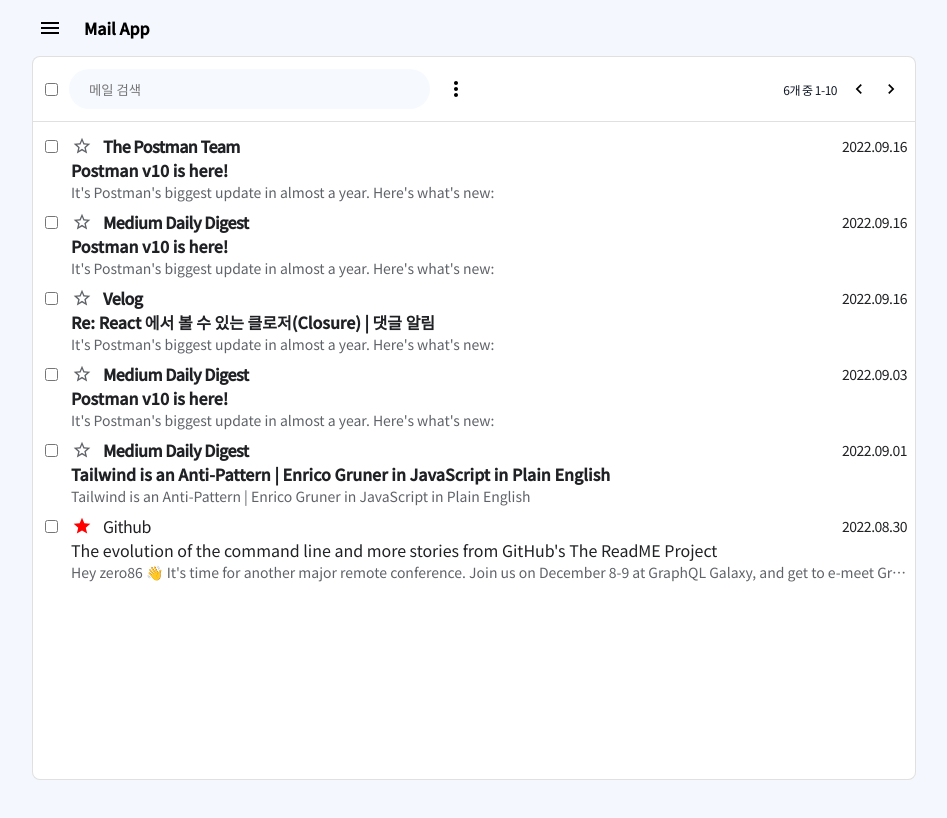
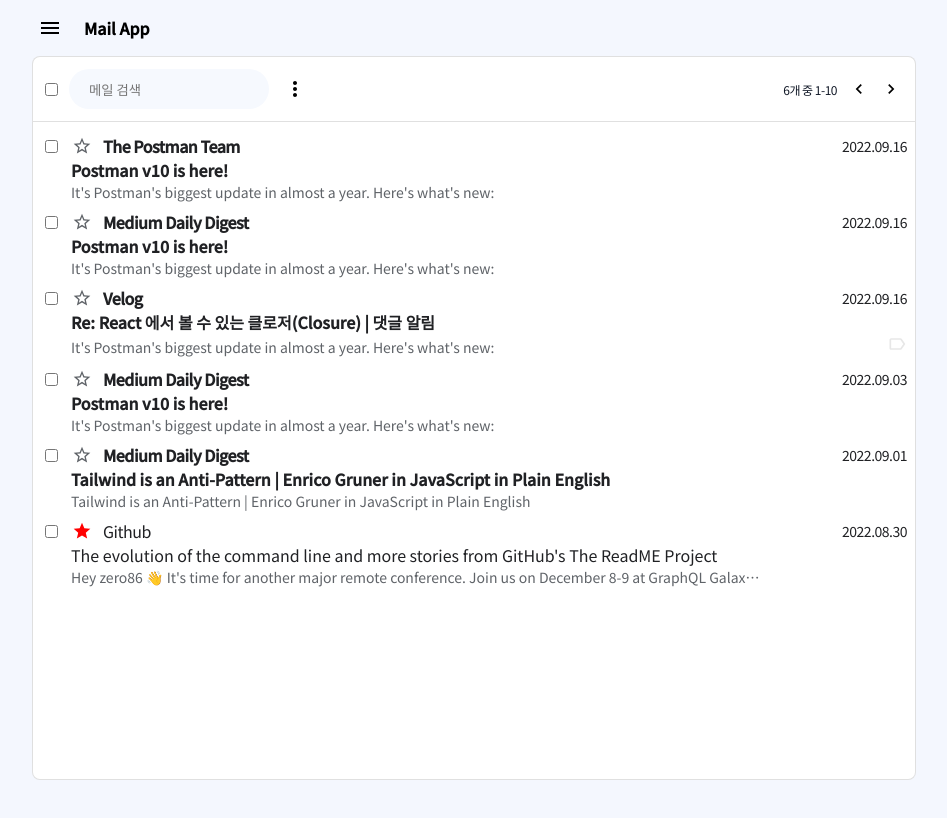
Before and after one commit to katanazero86/react-mail, a React (Vite) app: page /mail/inbox in a window 1280 px wide. Shown: the top 818 px of the page, without its empty margins (166-1113 px from the left). Built offline with nearby package versions, Linux system fonts and the light colour scheme.

Commit message:
[컴포넌트 작성]
- 라벨부분 작업

```diff
--- a/src/components/Drawer/index.tsx
+++ b/src/components/Drawer/index.tsx
@@ -1,19 +1,19 @@
 import { ComponentPropsWithoutRef, MouseEvent, useEffect, useState } from 'react';
 import { useNavigate, useParams } from 'react-router-dom';
-import { useSetRecoilState } from 'recoil';
-import { checkedMailAtom } from '../../store/mail';
+import { useRecoilValue, useSetRecoilState } from 'recoil';
+import { checkedMailAtom, getLabels, labelsAtom } from '../../store/mail';
 import styled from '@emotion/styled';
 import { v4 as uuidv4 } from 'uuid';
+import Button from '../Forms/Button';
+import Label from '../Icons/Label';
+import ComposeMailModal from '../Modals/ComposeMailModal';
+import LabelModal from '../Modals/LabelModal';
 import MailOutlinedIcon from '@mui/icons-material/MailOutlined';
 import SendOutlinedIcon from '@mui/icons-material/SendOutlined';
 import StarBorderOutlinedIcon from '@mui/icons-material/StarBorderOutlined';
 import InfoOutlinedIcon from '@mui/icons-material/InfoOutlined';
 import DeleteOutlineOutlinedIcon from '@mui/icons-material/DeleteOutlineOutlined';
 import AddIcon from '@mui/icons-material/Add';
-import Button from '../Forms/Button';
-import Label from '../Icons/Label';
-import ComposeMailModal from '../Modals/ComposeMailModal';
-import LabelModal from '../Modals/LabelModal';
 
 const DrawerStyled = styled.nav<Partial<DrawerProps>>`
   background-color: rgba(0, 0, 0, 0.5);
@@ -140,13 +140,8 @@
   };
 
   const [editLabel, setEditLabel] = useState({ isEdit: false, targetLabel: undefined });
-  const [labels, setLabels] = useState<typeof labelsDummy>([]);
-  useEffect(() => {
-    if (isOpen) {
-      // TODO : labels fetch
-      setLabels([...labelsDummy]);
-    }
-  }, [isOpen]);
+  const setLabels = useSetRecoilState(labelsAtom);
+  const labels = useRecoilValue(getLabels);
   const createLabel = (targetLabel: any) => {
     // TODO : create label fetch
     targetLabel.id = uuidv4();
@@ -229,17 +224,3 @@
     </>
   );
 }
-
-// Dummy
-const labelsDummy = [
-  {
-    id: 'label01',
-    name: 'Velog',
-    color: '#e7e7e7',
-  },
-  {
-    id: 'label02',
-    name: 'Test',
-    color: '#b6cff5',
-  },
-];
--- a/src/components/Grid/Row.tsx
+++ b/src/components/Grid/Row.tsx
@@ -3,7 +3,7 @@
 
 const RowStyled = styled.div<RowProps>`
   display: flex;
-  flex-flow: row wrap;
+  flex-flow: ${props => (props.noWrap ? 'row nowrap' : 'row wrap')};
   gap: ${props => props.rowGap !== undefined && props.rowGap * 8}px
     ${props => props.columnGap !== undefined && props.columnGap * 8}px;
   justify-content: ${props => props.justifyContent};
@@ -11,6 +11,7 @@
 `;
 
 interface RowProps {
+  noWrap?: boolean;
   children?: ReactNode;
   rowGap?: 0 | 1 | 2 | 3 | 4 | 5;
   columnGap?: 0 | 1 | 2 | 3 | 4 | 5;
@@ -18,9 +19,15 @@
   alignItems?: 'flex-start' | 'center' | 'flex-end' | 'stretch' | 'baseline';
 }
 
-export default function Row({ children, rowGap = 0, columnGap = 0, justifyContent, alignItems }: RowProps) {
+export default function Row({ noWrap, children, rowGap = 0, columnGap = 0, justifyContent, alignItems }: RowProps) {
   return (
-    <RowStyled rowGap={rowGap} columnGap={columnGap} justifyContent={justifyContent} alignItems={alignItems}>
+    <RowStyled
+      noWrap={noWrap}
+      rowGap={rowGap}
+      columnGap={columnGap}
+      justifyContent={justifyContent}
+      alignItems={alignItems}
+    >
       {children}
     </RowStyled>
   );
--- a/src/components/Mail/Detail/Body/index.tsx
+++ b/src/components/Mail/Detail/Body/index.tsx
@@ -1,7 +1,7 @@
 import { ChangeEvent, MouseEvent, useEffect, useState } from 'react';
 import { useParams } from 'react-router-dom';
 import { useRecoilValue } from 'recoil';
-import { mailListAtom } from '../../../../store/mail';
+import { getLabels, mailListAtom } from '../../../../store/mail';
 import styled from '@emotion/styled';
 import Row from '../../../Grid/Row';
 import RowItem from '../../../Grid/RowItem';
@@ -10,6 +10,7 @@
 import MenuItem from '../../../Menu/MenuItem';
 import Menu from '../../../Menu';
 import ComposeMailModal from '../../../Modals/ComposeMailModal';
+import Label from '../../../Icons/Label';
 
 const DetailBodyStyled = styled.section`
   flex-grow: 1;
@@ -20,6 +21,11 @@
   border: 1px solid rgba(0, 0, 0, 0.12);
   border-top: none;
   border-radius: 0 0 8px 8px;
+`;
+
+const MailLabelWrapStyled = styled.div`
+  padding-top: 20px;
+  padding-left: 20px;
 `;
 
 const MailTitleStyled = styled.h2`
@@ -82,6 +88,7 @@
 
 export default function DetailBody() {
   const { mailId } = useParams();
+  const labels = useRecoilValue(getLabels);
   const mailList = useRecoilValue(mailListAtom);
 
   // TODO : targetMail fetch & Read
@@ -129,7 +136,18 @@
     <>
       <DetailBodyStyled>
         <div>
-          <MailTitleStyled>{targetMail.title}</MailTitleStyled>
+          <Row alignItems="center" noWrap>
+            {targetMail.labelId !== null && (
+              <RowItem>
+                <MailLabelWrapStyled>
+                  <Label color={labels.find(label => label.id === targetMail.labelId)!.color} />
+                </MailLabelWrapStyled>
+              </RowItem>
+            )}
+            <RowItem>
+              <MailTitleStyled>{targetMail.title}</MailTitleStyled>
+            </RowItem>
+          </Row>
           <MailFromAndToWrapStyled>
             <Row alignItems="center">
               <RowItem xs={12}>
@@ -152,7 +170,7 @@
             </Row>
           </MailFromAndToWrapStyled>
           <MailActions>
-            <span className="icon-hover">
+            <span className="icon-hover" onClick={() => handleMenuItemClick('REPLY')}>
               <ReplyIcon />
             </span>
             <span className="icon-hover" onClick={handleMoreClick}>
--- a/src/components/Mail/Detail/Header/index.tsx
+++ b/src/components/Mail/Detail/Header/index.tsx
@@ -1,20 +1,18 @@
+import { useEffect } from 'react';
+import { useNavigate, useParams } from 'react-router-dom';
+import { useRecoilState } from 'recoil';
+import { mailListAtom } from '../../../../store/mail';
 import styled from '@emotion/styled';
 import RowItem from '../../../Grid/RowItem';
 import Row from '../../../Grid/Row';
+import Label from '../../../Icons/Label';
+import OutlineStar from '../../../Icons/OutlineStar';
+import Star from '../../../Icons/Star';
 import ArrowBackIcon from '@mui/icons-material/ArrowBack';
 import InfoOutlinedIcon from '@mui/icons-material/InfoOutlined';
 import DeleteOutlineOutlinedIcon from '@mui/icons-material/DeleteOutlineOutlined';
 import MarkAsUnreadOutlinedIcon from '@mui/icons-material/MarkAsUnreadOutlined';
-import MoreVertOutlinedIcon from '@mui/icons-material/MoreVertOutlined';
-import ChevronLeftIcon from '@mui/icons-material/ChevronLeft';
-import ChevronRightIcon from '@mui/icons-material/ChevronRight';
-import DeleteOutlineIcon from '@mui/icons-material/DeleteOutline';
-import Menu from '../../../Menu';
-import MenuItem from '../../../Menu/MenuItem';
-import Checkbox from '../../../Forms/Checkbox';
-import Label from '../../../Icons/Label';
-import OutlineStar from '../../../Icons/OutlineStar';
-import { useNavigate, useParams } from 'react-router-dom';
+import LabelMenu from '../../LabelMenu';
 
 const DetailHeaderStyled = styled.header`
   transition: box-shadow 300ms cubic-bezier(0.4, 0, 0.2, 1) 0ms;
@@ -28,14 +26,27 @@
   padding: 12px 8px;
 `;
 
-type FlagType = 'ALL_READ' | 'ALL_UNREAD' | 'ALL_STAR' | 'ALL_UN_STAR';
-type CheckedFlagType = 'UNREAD' | 'STAR' | 'UN_STAR' | 'SPAM' | 'UN_SPAM' | 'DELETE';
-
 const iconColor = { color: '#5f6368' };
 
 export default function DetailHeader() {
+  const navigate = useNavigate();
   const { mailId } = useParams();
-  const navigate = useNavigate();
+  const [mailList, setMailList] = useRecoilState(mailListAtom);
+  const targetMail = mailList.find(mail => String(mail.id) === mailId)!;
+
+  useEffect(() => {
+    setMailList(
+      mailList.map(mail => {
+        if (targetMail.id === mail.id) {
+          return {
+            ...mail,
+            isRead: true,
+          };
+        }
+        return mail;
+      })
+    );
+  }, []);
 
   const handleBackClick = () => {
     navigate(-1);
@@ -43,14 +54,79 @@
 
   const handleSpamClick = () => {
     // TODO : mail spam fetch
+    setMailList(
+      mailList.map(mail => {
+        if (targetMail.id === mail.id) {
+          return {
+            ...mail,
+            isSpam: true,
+          };
+        }
+        return mail;
+      })
+    );
+    handleBackClick();
   };
 
   const handleDeleteClick = () => {
     // TODO : mail delete fetch
+    setMailList(
+      mailList.map(mail => {
+        if (targetMail.id === mail.id) {
+          return {
+            ...mail,
+            isDelete: true,
+          };
+        }
+        return mail;
+      })
+    );
+    handleBackClick();
   };
 
   const handleUnReadClick = () => {
     // TODO : mail unread fetch
+    setMailList(
+      mailList.map(mail => {
+        if (targetMail.id === mail.id) {
+          return {
+            ...mail,
+            isRead: false,
+          };
+        }
+        return mail;
+      })
+    );
+    handleBackClick();
+  };
+
+  const handleStarClick = () => {
+    // TODO : mail star fetch
+    setMailList(
+      mailList.map(mail => {
+        if (targetMail.id === mail.id) {
+          return {
+            ...mail,
+            isStar: !mail.isStar,
+          };
+        }
+        return mail;
+      })
+    );
+  };
+
+  const handleLabelClick = (labelId: string) => {
+    setMailList(
+      mailList.map(mail => {
+        if (targetMail.id === mail.id) {
+          return {
+            ...mail,
+            labelId: labelId,
+          };
+        }
+        return mail;
+      })
+    );
   };
 
   return (
@@ -64,28 +140,26 @@
               </span>
             </RowItem>
             <RowItem>
-              <span className="icon-hover">
-                <InfoOutlinedIcon sx={iconColor} onClick={handleSpamClick} />
+              <span className="icon-hover" onClick={handleSpamClick}>
+                <InfoOutlinedIcon sx={iconColor} />
               </span>
             </RowItem>
             <RowItem>
-              <span className="icon-hover">
-                <DeleteOutlineOutlinedIcon sx={iconColor} onClick={handleDeleteClick} />
+              <span className="icon-hover" onClick={handleDeleteClick}>
+                <DeleteOutlineOutlinedIcon sx={iconColor} />
               </span>
             </RowItem>
             <RowItem>
-              <span className="icon-hover">
-                <MarkAsUnreadOutlinedIcon sx={iconColor} onClick={handleUnReadClick} />
+              <span className="icon-hover" onClick={handleUnReadClick}>
+                <MarkAsUnreadOutlinedIcon sx={iconColor} />
               </span>
             </RowItem>
             <RowItem>
-              <span className="icon-hover">
-                <Label color={iconColor.color} />
-              </span>
+              <LabelMenu color={iconColor.color} onClick={handleLabelClick} />
             </RowItem>
             <RowItem>
-              <span className="icon-hover">
-                <OutlineStar color={iconColor.color} />
+              <span className="icon-hover" onClick={handleStarClick}>
+                {targetMail.isStar ? <Star color="red" /> : <OutlineStar color={iconColor.color} />}
               </span>
             </RowItem>
           </Row>
--- /dev/null
+++ b/src/components/Mail/LabelMenu/index.tsx
@@ -0,0 +1,44 @@
+import { MouseEvent, useState } from 'react';
+import { useRecoilValue } from 'recoil';
+import { getLabels } from '../../../store/mail';
+import Label from '../../Icons/Label';
+import Menu from '../../Menu';
+import MenuItem from '../../Menu/MenuItem';
+
+interface LabelMenuProps {
+  onClick(labelId: string): void;
+  color?: string;
+}
+
+export default function LabelMenu({ color, onClick }: LabelMenuProps) {
+  const labels = useRecoilValue(getLabels);
+  const [labelAnchorEl, setLabelAnchorEl] = useState<HTMLSpanElement | null>(null);
+  const handleLabelIconClick = (e: MouseEvent<HTMLSpanElement>) => {
+    if (e.currentTarget instanceof HTMLSpanElement) setLabelAnchorEl(e.currentTarget);
+  };
+  const isLabelMenuOpen = Boolean(labelAnchorEl);
+  const handleLabelMenuClose = () => {
+    setLabelAnchorEl(null);
+  };
+
+  const handleMenuClick = (labelId: string) => {
+    onClick(labelId);
+    setLabelAnchorEl(null);
+  };
+
+  return (
+    <>
+      <span className="icon-hover" onClick={handleLabelIconClick}>
+        <Label color={color} />
+      </span>
+      <Menu isOpen={isLabelMenuOpen} anchorEl={labelAnchorEl} onClose={handleLabelMenuClose}>
+        {labels.length > 0 &&
+          labels.map(label => (
+            <>
+              <MenuItem onClick={() => handleMenuClick(label.id)}>{label.name}</MenuItem>
+            </>
+          ))}
+      </Menu>
+    </>
+  );
+}
--- a/src/components/Mail/Main/Body/index.tsx
+++ b/src/components/Mail/Main/Body/index.tsx
@@ -1,10 +1,11 @@
 import { ChangeEvent, useEffect } from 'react';
 import { useNavigate, useParams } from 'react-router-dom';
-import { useRecoilState, useRecoilValue, useSetRecoilState } from 'recoil';
+import { useRecoilState, useRecoilValue } from 'recoil';
 import {
   allCheckedAtom,
   checkedMailAtom,
   filteredMailListAtom,
+  getLabels,
   mailListAtom,
   mailListFilterAtom,
 } from '../../../../store/mail';
@@ -15,6 +16,7 @@
 import RowItem from '../../../Grid/RowItem';
 import OutlineStar from '../../../Icons/OutlineStar';
 import Star from '../../../Icons/Star';
+import Label from '../../../Icons/Label';
 
 const MainBodyStyled = styled.section`
   flex-grow: 1;
@@ -88,6 +90,7 @@
 export default function MainBody() {
   const navigate = useNavigate();
   const { mailBox } = useParams();
+  const labels = useRecoilValue(getLabels);
   const filteredMailList = useRecoilValue(filteredMailListAtom);
   const [mailListFilter, setMailListFilter] = useRecoilState(mailListFilterAtom);
   const [mailList, setMailList] = useRecoilState(mailListAtom);
@@ -111,10 +114,14 @@
   }, [allChecked]);
 
   useEffect(() => {
-    if (checkedMail.length === filteredMailList.length) {
-      setAllChecked(true);
+    if (checkedMail.length === 0) {
+      setAllChecked(false);
     } else {
-      setAllChecked(false);
+      if (checkedMail.length === filteredMailList.length) {
+        setAllChecked(true);
+      } else {
+        setAllChecked(false);
+      }
     }
   }, [checkedMail.length]);
 
@@ -183,9 +190,12 @@
                     </MailTitleStyled>
                   </RowItem>
                 </Row>
-                <Row alignItems="center">
-                  <RowItem xs>
+                <Row alignItems="center" justifyContent="space-between">
+                  <RowItem xs={10}>
                     <MailContentsStyled onClick={() => handleMailClick(mail)}>{mail.contents}</MailContentsStyled>
+                  </RowItem>
+                  <RowItem>
+                    {mail.labelId !== null && <Label color={labels.find(label => label.id === mail.labelId)!.color} />}
                   </RowItem>
                 </Row>
               </MailWrapStyled>
--- a/src/components/Mail/Main/Header/index.tsx
+++ b/src/components/Mail/Main/Header/index.tsx
@@ -4,8 +4,10 @@
   allCheckedAtom,
   checkedMailAtom,
   filteredMailLengthAtom,
+  getLabels,
   mailListAtom,
   mailListFilterAtom,
+  searchMailTextAtom,
 } from '../../../../store/mail';
 import styled from '@emotion/styled';
 import RowItem from '../../../Grid/RowItem';
@@ -19,6 +21,7 @@
 import MenuItem from '../../../Menu/MenuItem';
 import Checkbox from '../../../Forms/Checkbox';
 import Label from '../../../Icons/Label';
+import LabelMenu from '../../LabelMenu';
 
 const HeaderStyled = styled.header`
   transition: box-shadow 300ms cubic-bezier(0.4, 0, 0.2, 1) 0ms;
@@ -48,9 +51,34 @@
 type CheckedFlagType = 'READ' | 'UNREAD' | 'STAR' | 'UN_STAR' | 'SPAM' | 'UN_SPAM' | 'DELETE';
 
 export default function MainHeader() {
-  const [searchMail, setSearchMail] = useState('');
+  const labels = useRecoilValue(getLabels);
+
+  const [searchMailText, setSearchMailText] = useRecoilState(searchMailTextAtom);
   const handleChange = (e: ChangeEvent<HTMLInputElement>) => {
-    setSearchMail(e.target.value.trim());
+    setSearchMailText(e.target.value.trim());
+  };
+
+  const [labelAnchorEl, setLabelAnchorEl] = useState<HTMLSpanElement | null>(null);
+  const handleLabelIconClick = (e: MouseEvent<HTMLSpanElement>) => {
+    if (e.currentTarget instanceof HTMLSpanElement) setLabelAnchorEl(e.currentTarget);
+  };
+  const isLabelMenuOpen = Boolean(labelAnchorEl);
+  const handleLabelMenuClose = () => {
+    setLabelAnchorEl(null);
+  };
+  const handleLabelClick = (labelId: string) => {
+    setMailList(
+      mailList.map(mail => {
+        if (checkedMail.includes(String(mail.id))) {
+          return {
+            ...mail,
+            labelId: labelId,
+          };
+        }
+        return mail;
+      })
+    );
+    setCheckedMail([]);
   };
 
   const [anchorEl, setAnchorEl] = useState<HTMLSpanElement | null>(null);
@@ -64,7 +92,7 @@
 
   const mailListFilter = useRecoilValue(mailListFilterAtom);
   const filteredMailLength = useRecoilValue(filteredMailLengthAtom);
-  const checkedMail = useRecoilValue(checkedMailAtom);
+  const [checkedMail, setCheckedMail] = useRecoilState(checkedMailAtom);
   const [mailList, setMailList] = useRecoilState(mailListAtom);
   const [allChecked, setAllChecked] = useRecoilState(allCheckedAtom);
   const handleCheckboxChange = (e: ChangeEvent<HTMLInputElement>) => {
@@ -176,6 +204,7 @@
             return mail;
           })
         );
+        setCheckedMail([]);
         break;
       case 'UN_SPAM':
         setMailList(
@@ -189,6 +218,7 @@
             return mail;
           })
         );
+        setCheckedMail([]);
         break;
       case 'DELETE':
         setMailList(
@@ -202,6 +232,7 @@
             return mail;
           })
         );
+        setCheckedMail([]);
         break;
     }
     handleMenuClose();
@@ -216,19 +247,20 @@
     ) {
       // TODO : fetch delete mail
       setMailList(mailList.filter(mail => !checkedMail.includes(String(mail.id))));
+      setCheckedMail([]);
     }
   };
 
   return (
     <HeaderStyled>
       <Row alignItems="center" justifyContent="space-between" rowGap={1}>
-        <RowItem xs={12} sm={6}>
+        <RowItem xs={12} sm={7}>
           <Row alignItems="center" columnGap={1}>
             <RowItem>
               <Checkbox onChange={handleCheckboxChange} checked={allChecked} />
             </RowItem>
-            <RowItem xs>
-              <Input placeholder="메일 검색" value={searchMail} onChange={handleChange} wFull rounded />
+            <RowItem>
+              <Input placeholder="메일 검색" value={searchMailText} onChange={handleChange} rounded />
             </RowItem>
             <RowItem>
               <Row alignItems="center">
@@ -241,9 +273,7 @@
                 )}
                 {checkedMail.length > 0 && mailListFilter !== 'trash' && (
                   <RowItem>
-                    <span className="icon-hover" onClick={handleMoreClick}>
-                      <Label />
-                    </span>
+                    <LabelMenu onClick={handleLabelClick} />
                   </RowItem>
                 )}
                 <RowItem>
@@ -275,7 +305,7 @@
             </RowItem>
           </Row>
         </RowItem>
-        <RowItem xs={12} sm={6}>
+        <RowItem xs={12} sm={5}>
           <Row alignItems="center" justifyContent="flex-end">
             <RowItem>
               <p className="pagination-info">{filteredMailLength}개 중 1-10</p>
--- a/src/components/Modals/LabelModal/index.tsx
+++ b/src/components/Modals/LabelModal/index.tsx
@@ -109,8 +109,6 @@
       return false;
     }
 
-    console.log('zzz');
-
     onConfirm({ ...labelForm });
   };
 
--- a/src/store/mail/index.ts
+++ b/src/store/mail/index.ts
@@ -1,5 +1,10 @@
 import { atom, selector } from 'recoil';
 import { Mail, MailFilterType } from './types';
+
+export const searchMailTextAtom = atom({
+  key: 'SEARCH_MAIL_TEXT_ATOM',
+  default: '',
+});
 
 export const allCheckedAtom = atom({
   key: 'ALL_CHECKED_ATOM',
@@ -51,7 +56,7 @@
       fromAddress: 'notify@velog.io',
       title: 'Re: React 에서 볼 수 있는 클로저(Closure) | 댓글 알림',
       contents: `It's Postman's biggest update in almost a year. Here's what's new:`,
-      labelId: null,
+      labelId: 'label01',
       date: '2022.09.16',
       isRead: false,
       isStar: false,
@@ -133,47 +138,68 @@
   get: ({ get }) => {
     const filter = get(mailListFilterAtom);
     const mailList = get(mailListAtom);
+    const searchText = get(searchMailTextAtom);
+
+    const searchFilter = (filteredMail: Mail) => {
+      if (
+        filteredMail.title.toLowerCase().includes(searchText.toLowerCase()) ||
+        filteredMail.contents.toLowerCase().includes(searchText.toLowerCase())
+      )
+        return true;
+      return false;
+    };
+
     switch (filter) {
       case 'inbox':
-        return mailList.filter(mail => {
+        return mailList
+          .filter(mail => {
             if (!mail.isSpam && !mail.isDelete) {
               return true;
             } else {
               return false;
             }
-        });
+          })
+          .filter(searchFilter);
       case 'sent':
-        return mailList.filter(mail => {
+        return mailList
+          .filter(mail => {
             if (mail.isStar) {
               return true;
             } else {
               return false;
             }
-        });
+          })
+          .filter(searchFilter);
       case 'starred':
-        return mailList.filter(mail => {
+        return mailList
+          .filter(mail => {
             if (mail.isStar && !mail.isDelete) {
               return true;
             } else {
               return false;
             }
-        });
+          })
+          .filter(searchFilter);
       case 'spam':
-        return mailList.filter(mail => {
+        return mailList
+          .filter(mail => {
             if (mail.isSpam && !mail.isDelete) {
               return true;
             } else {
               return false;
             }
-        });
+          })
+          .filter(searchFilter);
       case 'trash':
-        return mailList.filter(mail => {
+        return mailList
+          .filter(mail => {
             if (mail.isDelete) {
               return true;
             } else {
               return false;
             }
-        });
+          })
+          .filter(searchFilter);
     }
   },
 });
@@ -227,3 +253,28 @@
     }
   },
 });
+
+export const labelsAtom = atom({
+  key: 'LABELS_ATOM',
+  default: [
+    {
+      id: 'label01',
+      name: 'Velog',
+      color: '#e7e7e7',
+    },
+    {
+      id: 'label02',
+      name: 'Test',
+      color: '#b6cff5',
+    },
+  ],
+});
+
+export const getLabels = selector({
+  key: 'GET_LABELS',
+  get: ({ get }) => {
+    // TODO : labels fetch
+    const labels = get(labelsAtom);
+    return labels;
+  },
+});
--- a/src/store/mail/types.ts
+++ b/src/store/mail/types.ts
@@ -4,7 +4,7 @@
   fromAddress: string;
   title: string;
   contents: string;
-  labelId: null;
+  labelId: null | string;
   date: string;
   isRead: boolean;
   isStar: boolean;
```
Lines whose indentation alone changed are shown as unchanged.
